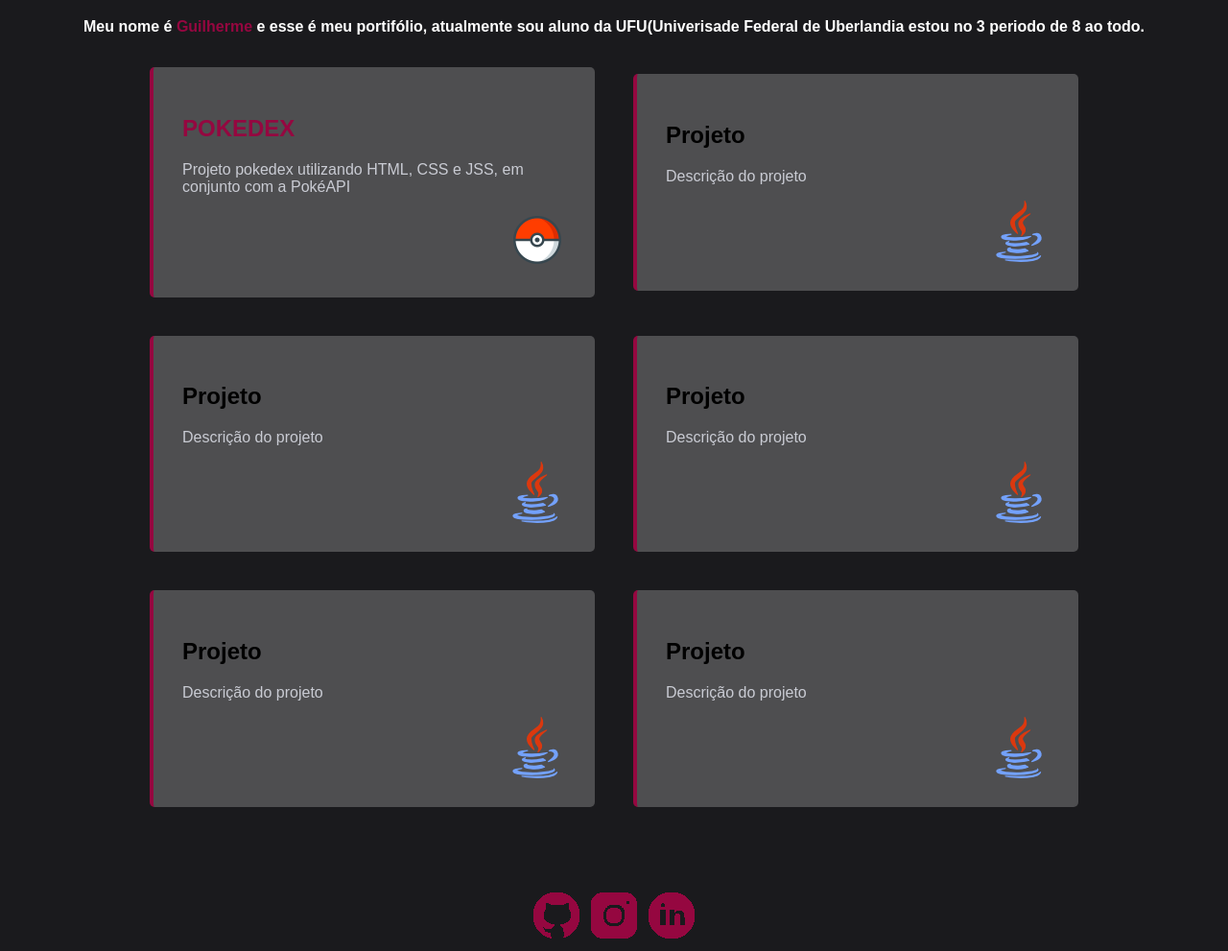
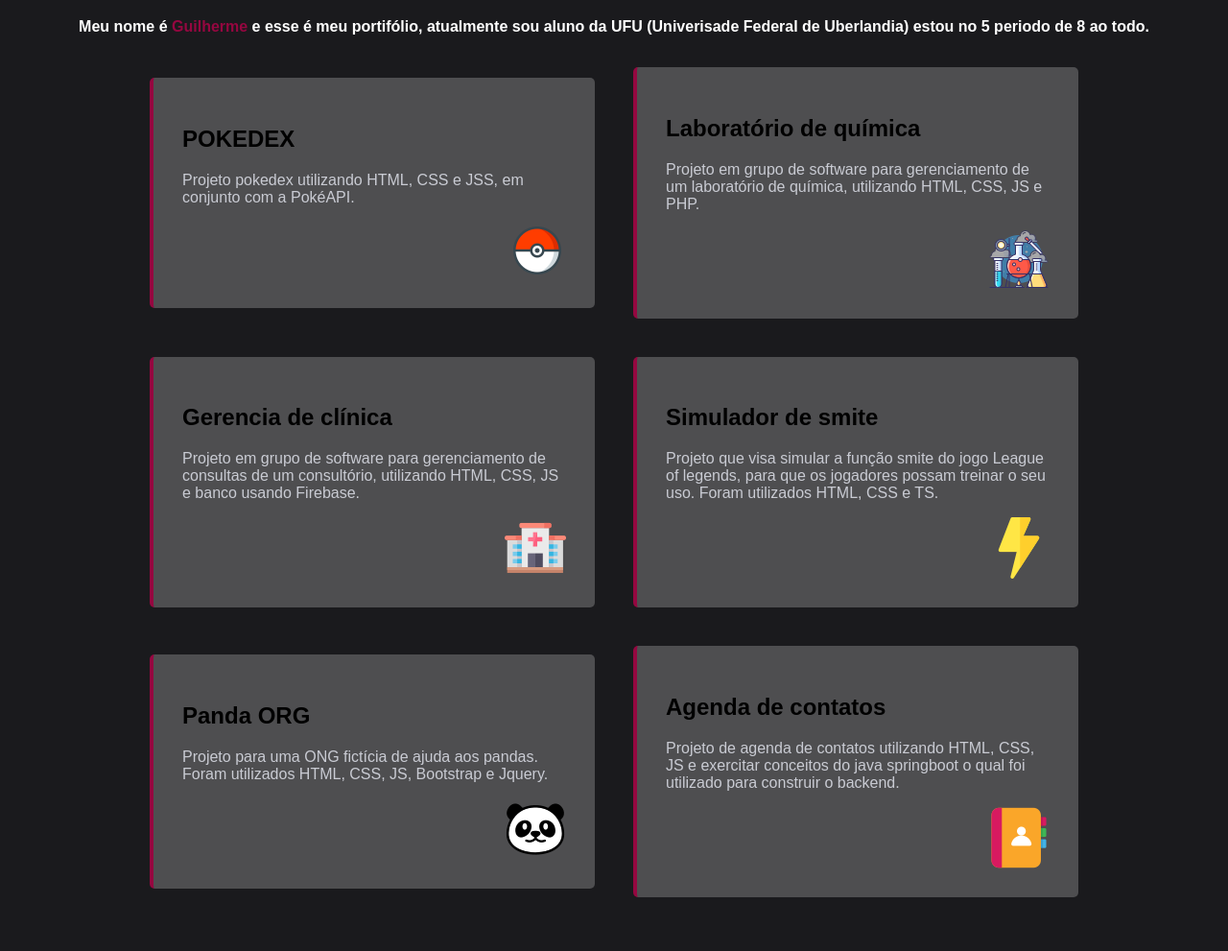
Before and after one commit to guigutox/Portifolio-MK2, a plain HTML site: page index.html in a window 1280 px wide. Shown: the part 300-1291 px from the top of the page at 96% size. Drawn offline with Linux system fonts and the light colour scheme.

Commit message:
Novos projetos adicionados

```diff
--- a/index.html
+++ b/index.html
@@ -16,8 +16,8 @@
 <body>
 
     <h1>OLÁ</h1>
-    <h2 class="subtitle">Meu nome é <span class="destaque">Guilherme</span> e esse é meu portifólio, atualmente sou aluno da UFU(Univerisade Federal de Uberlandia
-        estou no 3 periodo de 8 ao todo.
+    <h2 class="subtitle">Meu nome é <span class="destaque">Guilherme</span> e esse é meu portifólio, atualmente sou aluno da UFU (Univerisade Federal de Uberlandia)
+        estou no 5 periodo de 8 ao todo.
     </h2>
 
 
@@ -26,49 +26,49 @@
     <div class="row">
 
         <div class="card red">
-            <h2 class="card-title">POKEDEX</h2>
-            <p>Projeto pokedex utilizando HTML, CSS e JSS, em conjunto com a PokéAPI</p>
+            <h2>POKEDEX</h2>
+            <p>Projeto pokedex utilizando HTML, CSS e JSS, em conjunto com a PokéAPI.</p>
             <a href="https://github.com/guigutox/Pokedex" target="_blank">
             <img src="imagens/icon-pokeball.png" class="image" alt="">
             </a>
         </div>
         <div class="card red">
-            <h2>Projeto</h2>
-            <p>Descrição do projeto</p>
+            <h2>Laboratório de química</h2>
+            <p>Projeto em grupo de software para gerenciamento de um laboratório de química, utilizando HTML, CSS, JS e PHP.</p>
 
-            <a href="https://www.instagram.com/">
-                <img src="imagens/java.png" class="image" alt="">
+            <a href="https://github.com/EduardodosSantosRocha2/FRONT_LABORATORIO_QUIMICA">
+                <img src="imagens/icon-quimica.png" class="image" alt="">
             </a>
         </div>
         <div class="card red">
-            <h2>Projeto</h2>
-            <p>Descrição do projeto</p>
-            <a href="https://www.instagram.com/">
-                <img src="imagens/java.png" class="image" alt="">
+            <h2>Gerencia de clínica</h2>
+            <p>Projeto em grupo de software para gerenciamento de consultas de um consultório, utilizando HTML, CSS, JS e banco usando Firebase.</p>
+            <a href="https://github.com/Gabriell-Braga/trabpi2-frontend">
+                <img src="imagens/icon-hospital.png" class="image" alt="">
             </a>
         </div>
 
         <div class="card red">
-            <h2>Projeto</h2>
-            <p>Descrição do projeto</p>
-            <a href="https://www.instagram.com/">
-                <img src="imagens/java.png" class="image" alt="">
+            <h2>Simulador de smite</h2>
+            <p>Projeto que visa simular a função smite do jogo League of legends, para que os jogadores possam treinar o seu uso. Foram utilizados HTML, CSS e TS.</p>
+            <a href="https://github.com/guigutox/Smite-2.0">
+                <img src="imagens/icon-smite.png" class="image" alt="">
             </a>
         </div>
 
         <div class="card red">
-            <h2>Projeto</h2>
-            <p>Descrição do projeto</p>
-            <a href="https://www.instagram.com/">
-                <img src="imagens/java.png" class="image" alt="">
+            <h2>Panda ORG</h2>
+            <p>Projeto para uma ONG fictícia de ajuda aos pandas. Foram utilizados HTML, CSS, JS, Bootstrap e Jquery.</p>
+            <a href="https://github.com/guigutox/PP3_GuilhermeFernandes">
+                <img src="imagens/icon-panda.png" class="image" alt="">
             </a>
         </div>
         <div class="card red">
 
-            <h2>Projeto</h2>
-            <p>Descrição do projeto</p>
-            <a href="https://www.instagram.com/">
-                <img src="imagens/java.png" class="image" alt="">
+            <h2>Agenda de contatos</h2>
+            <p>Projeto de agenda de contatos utilizando HTML, CSS, JS e exercitar conceitos do java springboot o qual foi utilizado para construir o backend.</p>
+            <a href="https://github.com/guigutox/APP-Agenda-de-contatos-js/tree/main">
+                <img src="imagens/icon-agenda.png" class="image" alt="">
             </a>
         </div>
     </div>
```
Also changed, not shown: imagens/icon-agenda.png (added), imagens/icon-hospital.png (added), imagens/icon-panda.png (added), imagens/icon-quimica.png (added), imagens/icon-smite.png (added).
